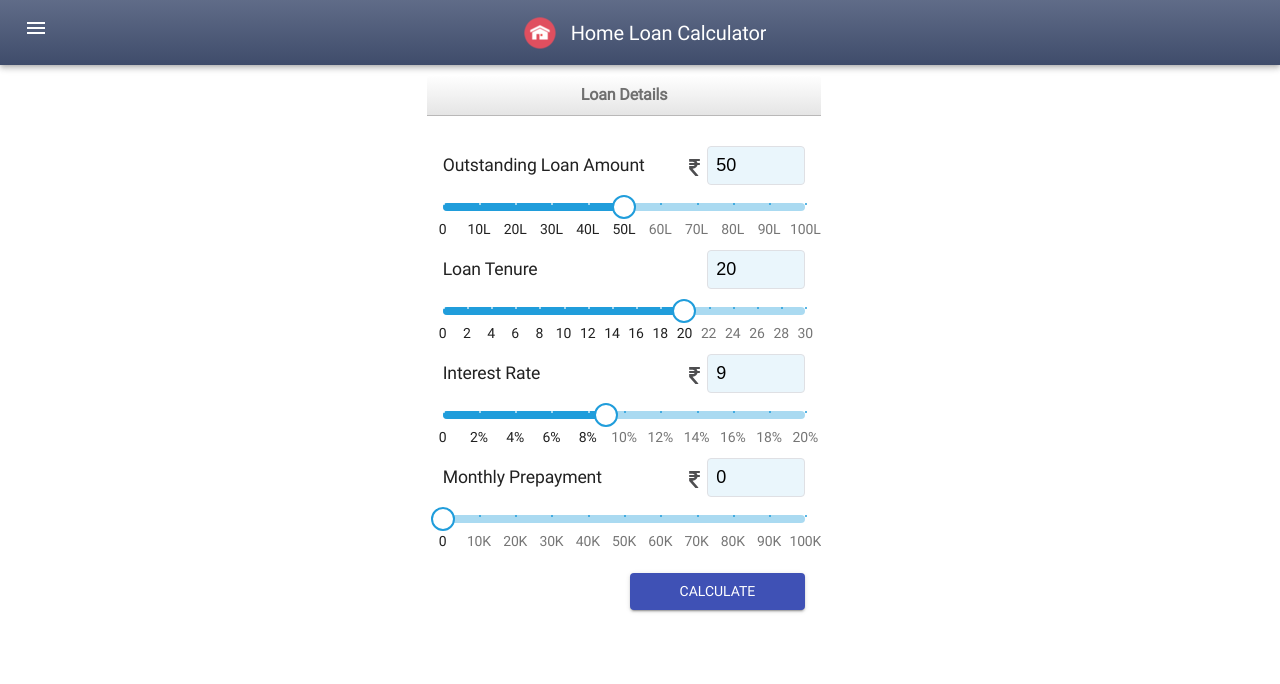
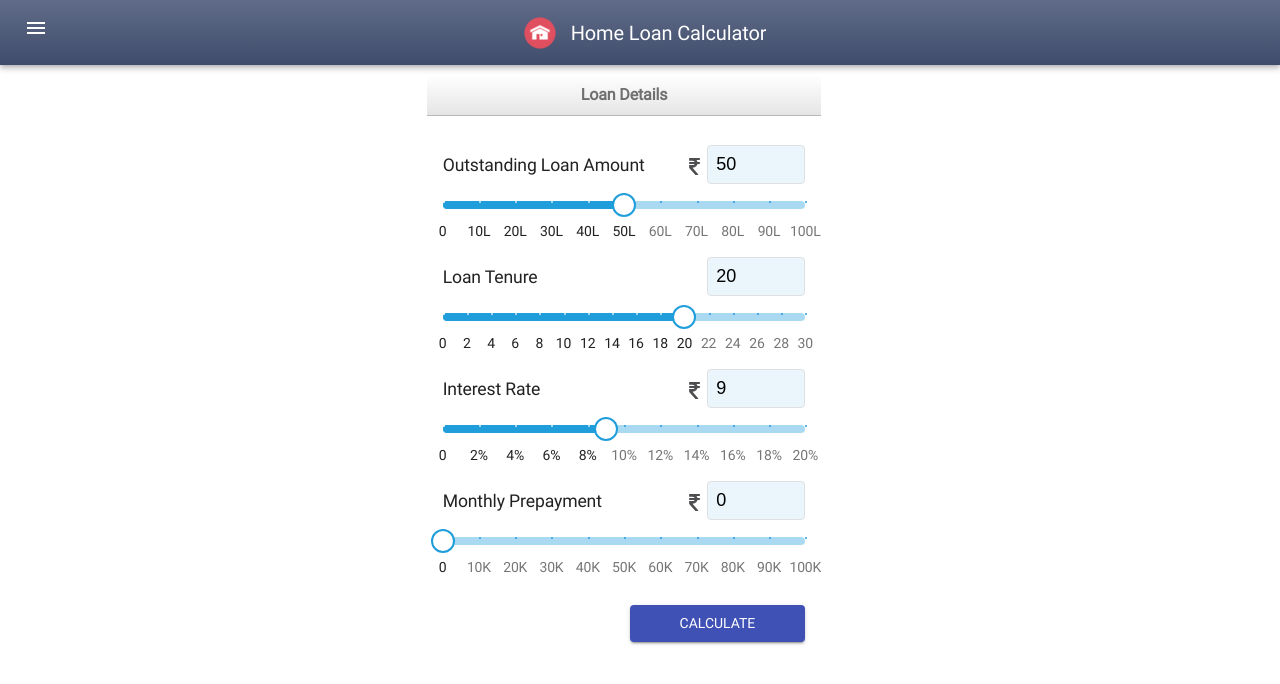
Before and after one commit to patelvimal/HomeLoanScheduler, a React (Create React App) app: page / in a window 1280 px wide. Shown: the top 684 px of the page. Built offline with nearby package versions, Linux system fonts and the light colour scheme.

Commit message:
UI Enhancement in Input Slider

```diff
--- a/src/components/InputSlider.jsx
+++ b/src/components/InputSlider.jsx
@@ -7,7 +7,7 @@ import RupeeIcon from '../components/RupeeIcon';
 
 const useStyles = makeStyles({
 	root:{
-		marginBottom: 5
+		marginBottom: 15
 	},
 	hide:{
 		display: 'none'
@@ -18,7 +18,8 @@ const useStyles = makeStyles({
 	sliderRoot: {
 		color: '#209ddb',
 		height: '8px',
-		padding: '10px 0'
+		padding: '10px 0',
+		//  marginBottom: 30
 	},
 
 	thumb: {
@@ -48,7 +49,7 @@ const useStyles = makeStyles({
 	},
 	inputContainer:{
 		// width:200,
-		padding: '4px 0'
+		padding: '3px 0'
 	},
 	rupeeIcon: {
 		width: 17,
@@ -64,6 +65,9 @@ const useStyles = makeStyles({
 		border: 'solid 1px rgb(223, 224, 228)',
 		width: 80,
 		background: '#a6daf23d'
+	},
+	markLabel: {
+		top: 30
 	}
 });
 
@@ -123,7 +127,8 @@ export default function InputSlider(props) {
 						track: classes.track,
 						thumb: classes.thumb,
 						active: classes.active,
-						valueLabel: classes.valueLabel
+						valueLabel: classes.valueLabel,
+						markLabel: classes.markLabel
 					}}
 					min={min}
 					max={max}
```
